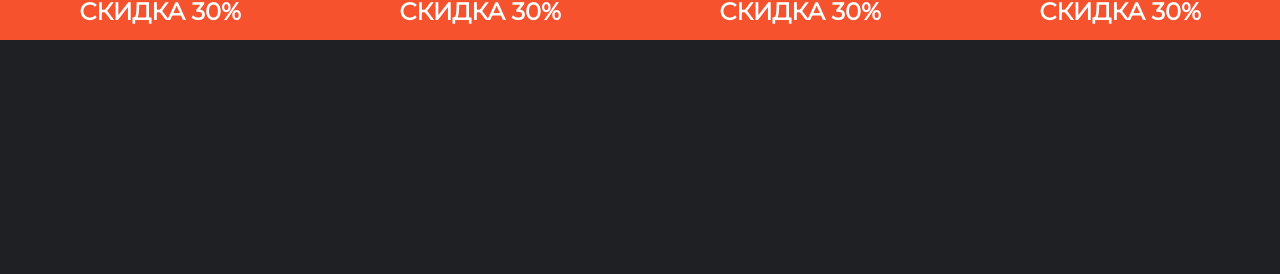
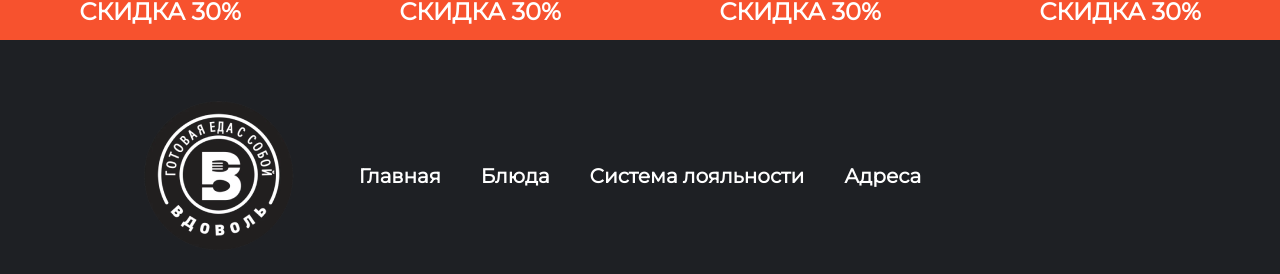
Before and after one commit to SavvaSiry/vdovol, a Vue app: page / in a window 1280 px wide. Shown: the part 3862-4136 px from the top of the page. Built offline with nearby package versions, Linux system fonts and the light colour scheme.

Commit message:
feature(Footer): add Footer demo

```diff
--- a/src/components/AppFooter.vue
+++ b/src/components/AppFooter.vue
@@ -1,8 +1,15 @@
 <template>
   <footer>
     <div class="footer">
+      <img class="footer__img" src="../assets/logo.png" alt="">
+      <div class="row row_gap40">
+        <div class="text text_bold text_white">Главная</div>
+        <div class="text text_bold text_white">Блюда</div>
+        <div class="text text_bold text_white">Система лояльности</div>
+        <div class="text text_bold text_white">Адреса</div>
+      </div>
+    </div>
 
-    </div>
   </footer>
 
 </template>
@@ -17,8 +24,13 @@ export default {
 @import "../style.less";
 
 .footer {
+  position: relative;
   width: 100%;
   height: 490px;
+
+  display: flex;
+  align-items: center;
+  justify-content: center;
 
   background: @BlackColor;
 
@@ -31,4 +43,9 @@ export default {
   }
 }
 
+.footer__img {
+  position: absolute;
+  left: 120px;
+}
+
 </style>
```
